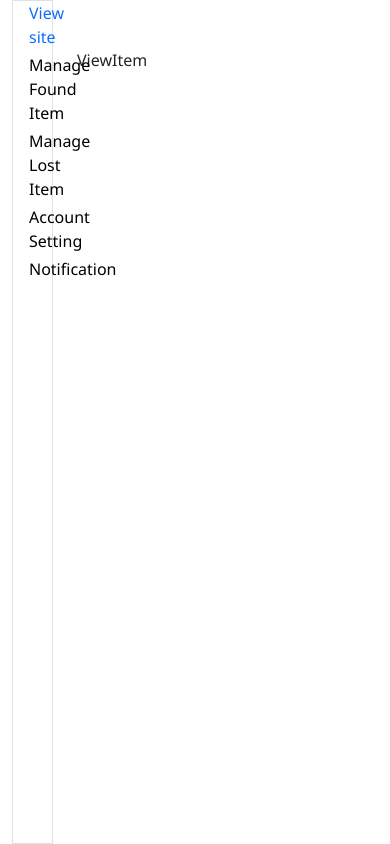
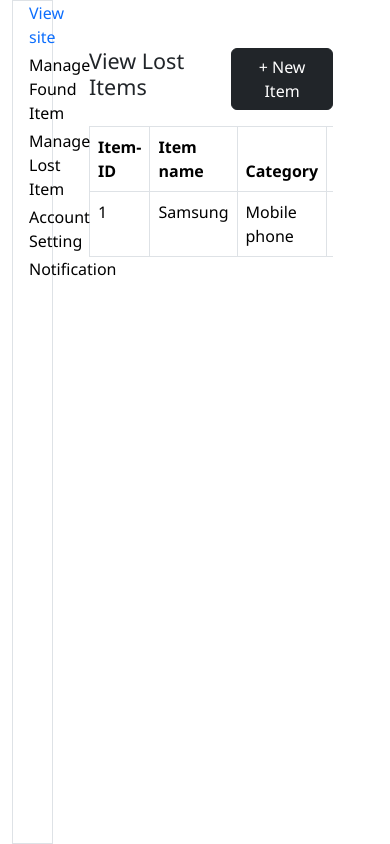
Before and after one commit to spd-sadim/Project---Lost-and-Found, a React (Vite) app in the folder client/: page /dashboard/view-item in a window 390 px wide. Built offline with nearby package versions, Linux system fonts and the light colour scheme.

Commit message:
feat: Add responsive table boostrap

```diff
--- a/client/src/components/ViewItem.jsx
+++ b/client/src/components/ViewItem.jsx
@@ -1,6 +1,46 @@
+import { Container } from "react-bootstrap";
+import Table from "react-bootstrap/Table";
+import { Icon } from "@iconify/react";
 
 export default function ViewItem() {
   return (
-    <div>ViewItem</div>
-  )
+    <div>
+      <Container>
+        <div className=" d-flex justify-content-between w-100 mb-3">
+          <h4>View Lost Items</h4>
+          <button className="btn btn-dark">+ New Item</button>
+        </div>
+        <Table responsive bordered hover size="lg">
+          <thead>
+            <tr>
+              <th>Item-ID</th>
+              <th>Item name</th>
+              <th>Category</th>
+              <th>Date lost</th>
+              <th>Location lost</th>
+              <th>Recovered</th>
+              <th>Action</th>
+            </tr>
+          </thead>
+          <tbody>
+            <tr>
+              <td>1</td>
+              <td>Samsung</td>
+              <td>Mobile phone</td>
+              <td>2024-02-22</td>
+              <td>Barcelona, Spain</td>
+              <td>
+                <span className="text-danger">No</span>
+              </td>
+              <td className="d-flex gap-2">
+                <Icon icon="lets-icons:view-alt" />
+                <Icon icon="tabler:edit" />
+                <Icon icon="fluent:delete-24-regular" />
+              </td>
+            </tr>
+          </tbody>
+        </Table>
+      </Container>
+    </div>
+  );
 }
```
